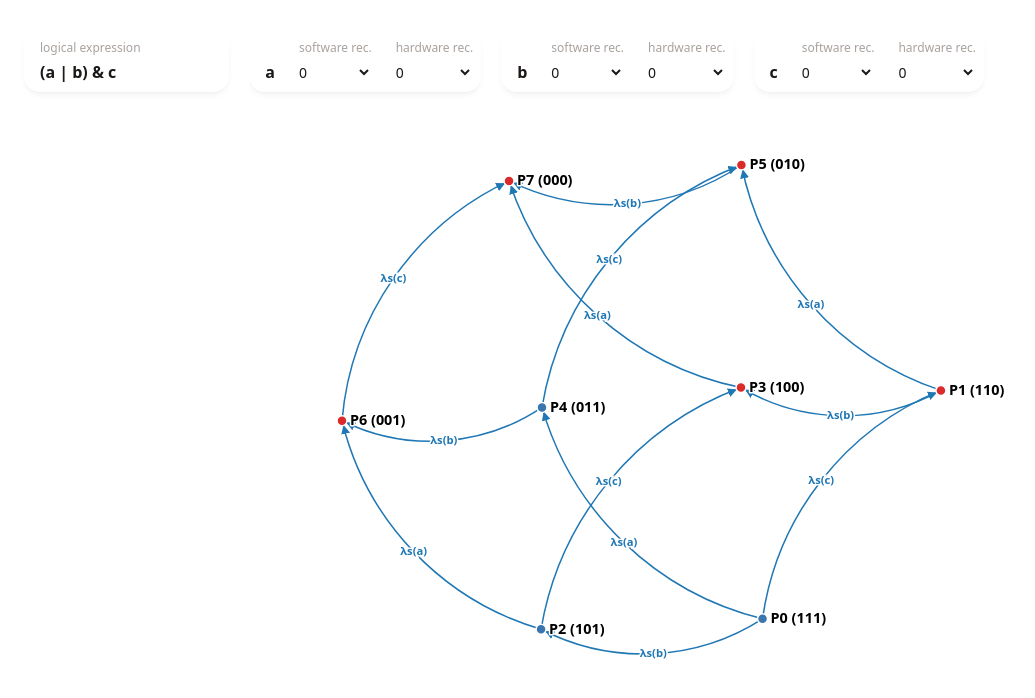
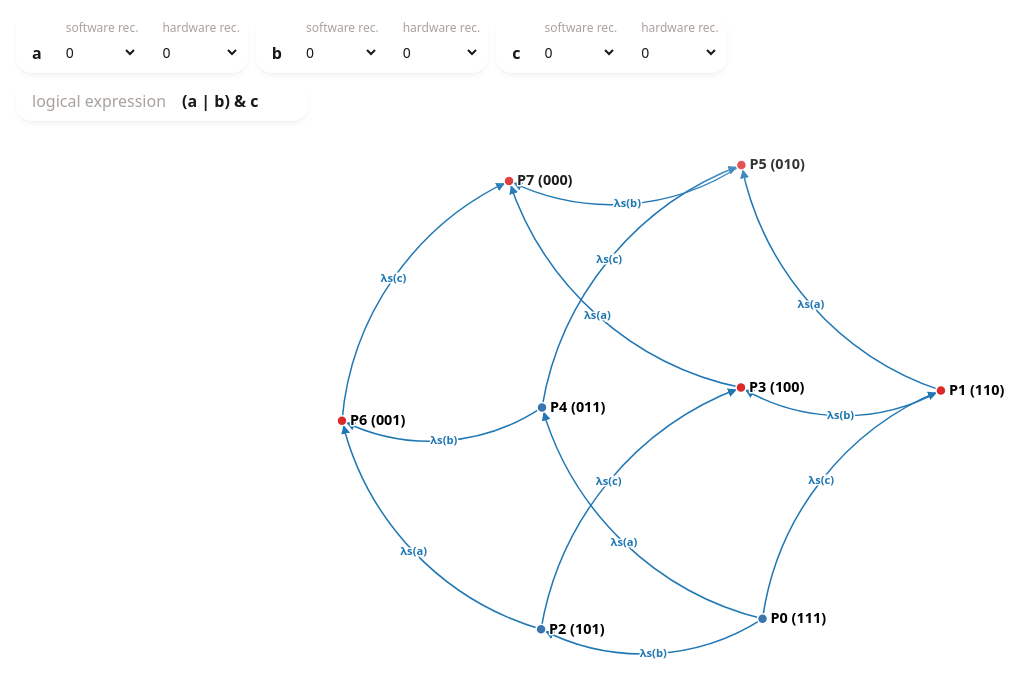
Before and after one commit to leshnevskyi/reliavis, a SvelteKit app: page / in a window 1280 px wide. Shown: the top 698 px of the page, without its empty margins (0-1035 px from the left). Built offline with nearby package versions, Linux system fonts and the light colour scheme.

Commit message:
feat(ui): improved toolbar layout

```diff
--- a/src/app.css
+++ b/src/app.css
@@ -9,10 +9,21 @@ select:focus,
 textarea,
 textarea:focus,
 button,
-button:focus {
+button:focus,
+[contenteditable="true"],
+[contenteditable="true"]:focus {
 	@apply outline-none;
 }
 
 table {
 	@apply border-collapse;
 }
+
+[contenteditable="true"]:empty:not(:focus)::before {
+	content: attr(data-placeholder);
+	color: theme("colors.stone.400");
+}
+
+* {
+	scrollbar-width: thin;
+}
--- a/src/routes/+page.svelte
+++ b/src/routes/+page.svelte
@@ -103,24 +103,29 @@
 </script>
 
 <div class="flex h-screen flex-col">
-	<section class="fixed z-10 flex w-full items-center gap-2 px-6 py-4">
-		<form class="flex w-full gap-5">
-			<div class="h-full w-1/6 py-4">
-				<label
-					class="flex h-full w-full flex-col gap-1 rounded-2xl p-2 shadow-md shadow-stone-900/5 backdrop-blur-md duration-200"
+	<section class="fixed z-10 flex w-full items-center gap-2 py-1">
+		<form class="flex w-full flex-col-reverse">
+			<div class="self-start px-4">
+				<div
+					class="flex gap-1.5 rounded-2xl bg-white/50 p-2 pl-4 shadow-md shadow-stone-900/5 backdrop-blur-md duration-200"
 				>
-					<span class="text-nowrap px-2 text-xs font-medium text-stone-400">logical expression</span
-					>
-					<input
-						bind:value={expression}
-						type="text"
+					<span class="text-nowrap text-base text-stone-400">logical expression</span>
+					<span
+						bind:textContent={expression}
+						oninput={(event) => {
+							if (!event.currentTarget.textContent) {
+								event.currentTarget.innerHTML = "";
+							}
+						}}
+						role="textbox"
+						contenteditable="true"
 						class={twMerge(
-							"h-6 w-full rounded-lg bg-transparent px-2 font-bold text-stone-900 duration-200 placeholder:text-stone-400 hover:bg-stone-900/5 focus:bg-stone-900/5",
+							"min-w-32 rounded-lg bg-transparent px-2.5 font-bold text-stone-900 duration-200 placeholder:text-stone-400 hover:bg-stone-900/5 focus:bg-stone-900/5",
 							!expressionIsValid && !expressionIsEmpty && "text-red-600"
 						)}
-						placeholder="e.g. (a | b) & c"
-					/>
-				</label>
+						data-placeholder="e.g., (a | b) & c"
+					></span>
+				</div>
 			</div>
 			{#snippet recoverySelect(elementName: string, recoveryKind: StateChangeKind)}
 				<label class="flex h-full flex-col gap-1">
@@ -129,7 +134,7 @@
 					</span>
 					<select
 						name={`${recoveryKind}-recoveries`}
-						class="h-6 rounded-lg bg-transparent px-1 py-0.5 text-sm font-medium text-stone-900 duration-200 hover:bg-stone-900/5 focus:bg-stone-900/5"
+						class="rounded-lg bg-transparent px-1 py-0.5 text-sm font-medium text-stone-900 duration-200 hover:bg-stone-900/5 focus:bg-stone-900/5"
 						value={elementConfigStore.getConfigByElementName(elementName)?.recoveryCounts[
 							recoveryKind
 						]}
@@ -156,8 +161,8 @@
 					{@render recoverySelect(name, StateChangeKind.Hardware)}
 				</fieldset>
 			{/snippet}
-			<div class="h-full flex-1 overflow-auto py-4">
-				<fieldset class="flex gap-5">
+			<div class="h-full flex-1 overflow-auto px-4 py-2">
+				<fieldset class="flex gap-2">
 					{#each getElementNamesFromTokens(tokenize(expression)) as elementName}
 						{@render elementFieldset(elementName)}
 					{/each}
@@ -174,7 +179,7 @@
 			)}
 		></svg>
 		<div
-			class="pointer-events-none absolute left-0 top-0 h-full w-full bg-gradient-to-b from-white/95 to-transparent to-20%"
+			class="pointer-events-none absolute left-0 top-0 h-full w-full bg-gradient-to-b from-white/90 from-5% to-transparent to-25%"
 		></div>
 	</section>
 </div>
```
